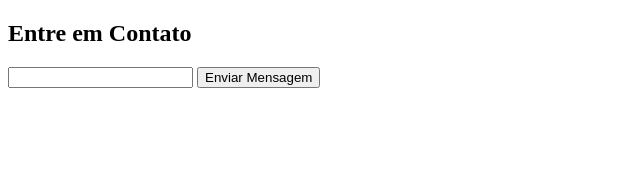
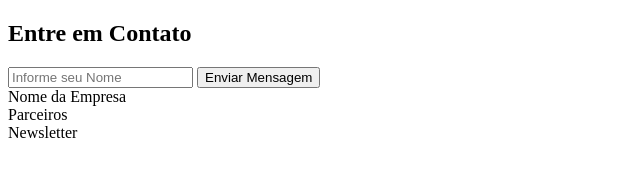
Before and after one commit to JhoneMello/formulario-contato, a plain HTML site: page index.html in a window 1280 px wide. Shown: the whole page, without its empty margins (0-640 px from the left). Drawn offline with Linux system fonts and the light colour scheme.

Commit message:
Adicionado Footer

```diff
--- a/index.html
+++ b/index.html
@@ -12,12 +12,18 @@
             <h1>Entre em Contato</h1>
 
             <label for="nome"></label>
-            <input type="text" id="nome">
+            <input type="text" id="nome" placeholder="Informe seu Nome">
 
             <button>Enviar Mensagem</button>
 
            </form>
         </section>
+
+        <footer>
+            <div>Nome da Empresa</div>
+            <div>Parceiros</div>
+            <div>Newsletter</div>
+        </footer>
     </main>
 
 </body>
```
